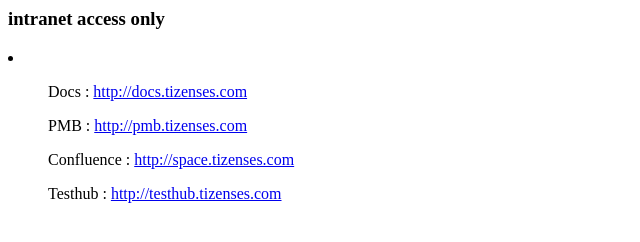
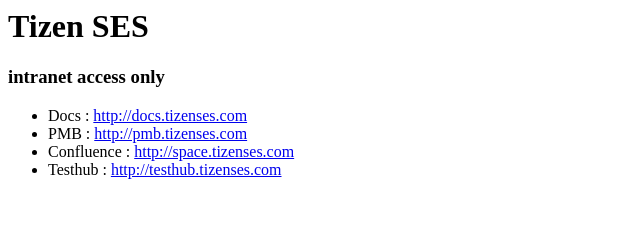
Before and after one commit to chanywa/TizenSes, a plain HTML site: page index.html in a window 1280 px wide. Shown: the whole page, without its empty margins (0-640 px from the left). Drawn offline with Linux system fonts and the light colour scheme.

Commit message:
Update index.html

```diff
--- a/index.html
+++ b/index.html
@@ -1,12 +1,15 @@
 <html>
 <body>
+<div>
+<h1>Tizen SES</h1>
 <h3>intranet access only</h3>
 
-<li>
-<ul>Docs : <a href=http://docs.tizenses.com>http://docs.tizenses.com</a></ul>
-<ul>PMB : <a href=http://pmb.tizenses.com>http://pmb.tizenses.com</a></ul>
-<ul>Confluence : <a href=http://space.tizenses.com>http://space.tizenses.com</a></ul>
-<ul>Testhub : <a href=http://testhub.tizenses.com>http://testhub.tizenses.com</a></ul>
-</li>
+<ul>
+<li>Docs : <a href=http://docs.tizenses.com>http://docs.tizenses.com</a></li>
+<li>PMB : <a href=http://pmb.tizenses.com>http://pmb.tizenses.com</a></li>
+<li>Confluence : <a href=http://space.tizenses.com>http://space.tizenses.com</a></li>
+<li>Testhub : <a href=http://testhub.tizenses.com>http://testhub.tizenses.com</a></li>
+</ul>
+</div>
 </body>
 </html>
```
